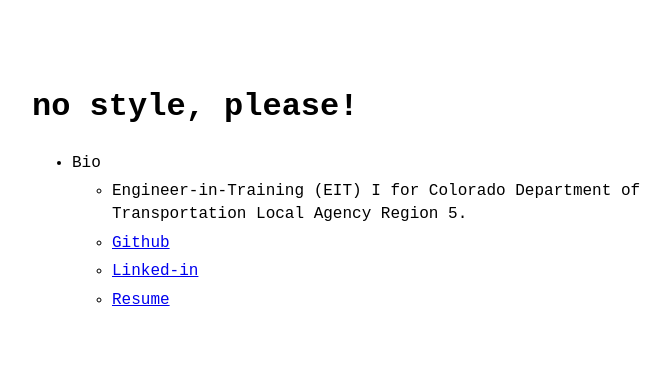
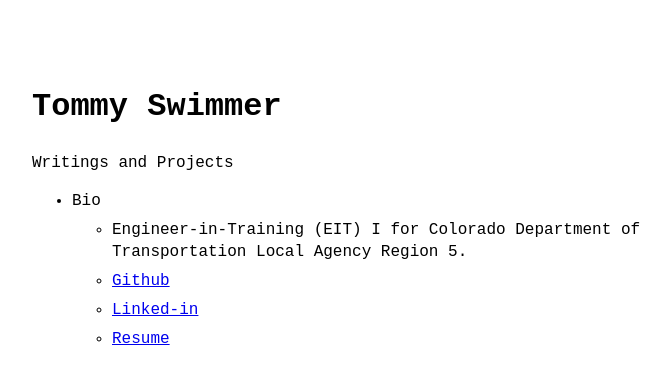
Before and after one commit to tommy-swimmer/home, a Jekyll site: the page built from index.md, in a window 1280 px wide. Shown: the top 384 px of the page, without its empty margins (288-959 px from the left). Built offline with Jekyll 4.4.1, drawn with Linux system fonts in a browser that asks for light colours.

Commit message:
Update _config.yml

```diff
--- a/_config.yml
+++ b/_config.yml
@@ -1,10 +1,10 @@
-title: no style, please! # name of the site
-author: Riccardo Graziosi # name of site's author
-email: riccardo.graziosi97@gmail.com # email of site's author
-url: https://riggraz.dev # root address of the site
-baseurl: "/no-style-please" # subpath of the site, e.g. "/blog" (leave it blank "" if you're site shouldn't use a subpath)
+title: Tommy Swimmer # name of the site
+author: Tommy Swimmer # name of site's author
+email: tommyswimmer@gmail.com # email of site's author
+url: https://tommy-swimmer.github.io/website/ # root address of the site
+baseurl: "" # subpath of the site, e.g. "/blog" (leave it blank "" if you're site shouldn't use a subpath)
 description: > # description of the site (multiple lines allowed)
-  A (nearly) no-CSS, fast, minimalist Jekyll theme.
+  Writings and Projects
 
 permalink: /:slug.html
 
@@ -17,7 +17,7 @@ theme_config:
   appearance: "auto" # can be "light", "dark" or "auto"
   back_home_text: ".." # customize text for homepage link in post layout
   date_format: "%Y-%m-%d" # customize how date is formatted
-  show_description: false # show blog description in home page
+  show_description: true # show blog description in home page
 
 sass:
   style: :compressed
```
